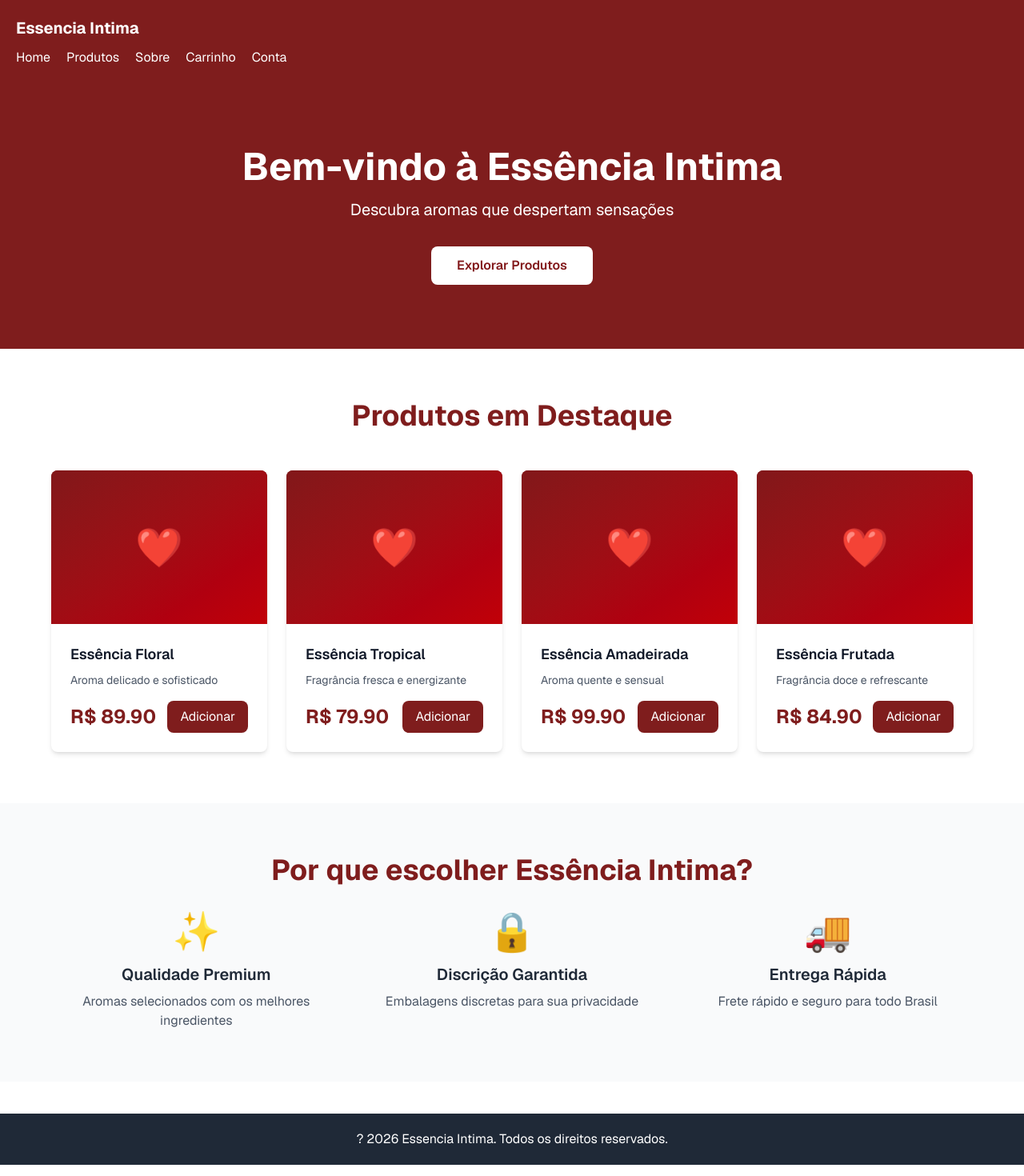
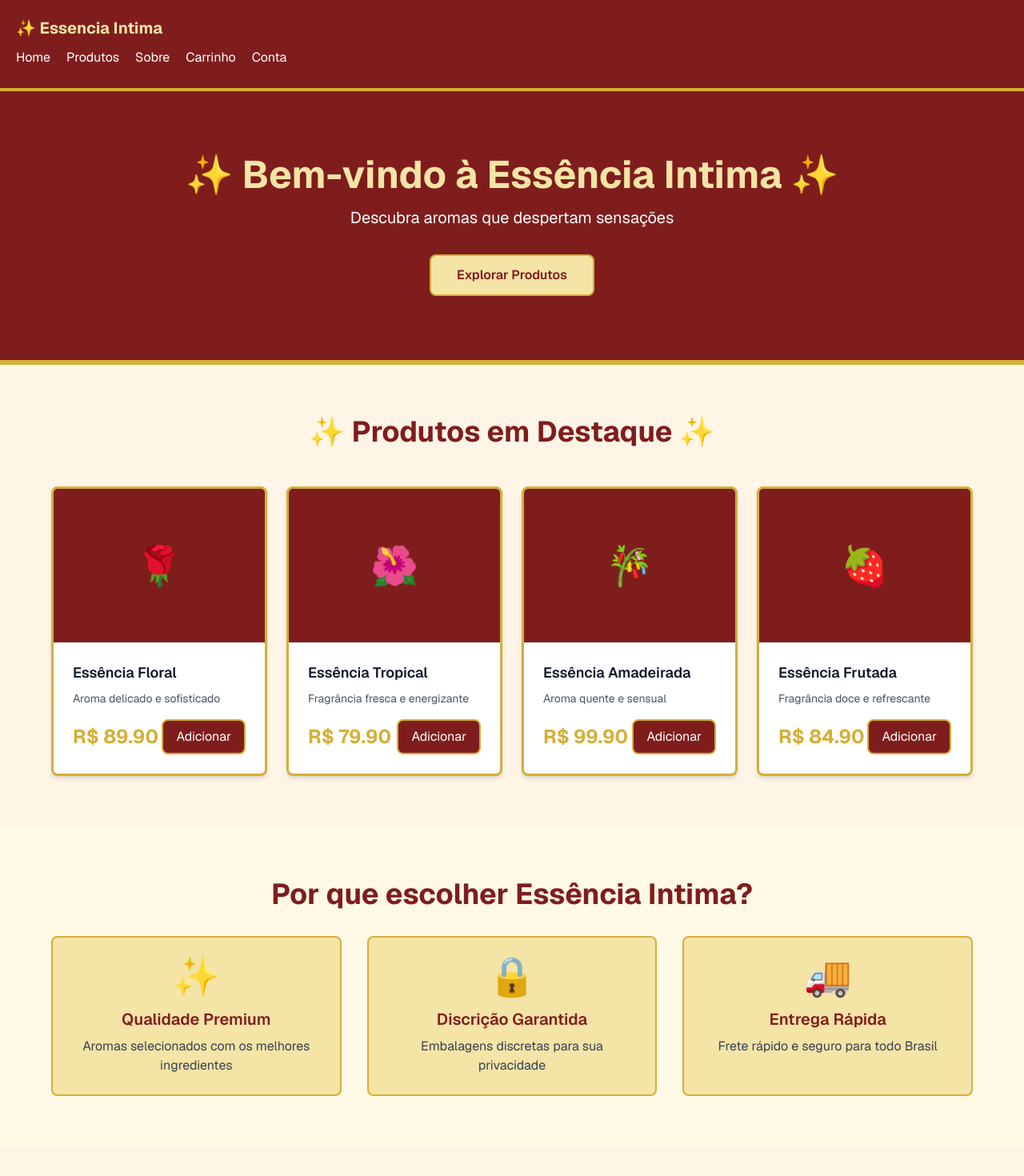
Before and after one commit to HoTnIcE10/Essencia-Intima-Oficial, a Next.js app: page / in a window 1280 px wide. Shown: the top 1470 px of the page at 80% size. Built offline with nearby package versions, Linux system fonts and the light colour scheme.

Commit message:
Atualzção visual

```diff
--- a/app/carrinho/page.tsx
+++ b/app/carrinho/page.tsx
@@ -33,10 +33,10 @@ export default function Carrinho() {
   }
 
   return (
-    <div className="w-full px-4 py-8">
+    <div className="w-full px-4 py-8" style={{ backgroundColor: "#fef5e7", minHeight: "100vh" }}>
       <div className="max-w-2xl mx-auto">
         <h1 className="text-4xl font-bold mb-8" style={{ color: "#7f1d1d" }}>
-          Seu Carrinho
+          🛒 Seu Carrinho 🛒
         </h1>
 
         {items.length === 0 ? (
--- a/app/conta/page.tsx
+++ b/app/conta/page.tsx
@@ -32,7 +32,7 @@ export default function Conta() {
 
   if (!isLoggedIn) {
     return (
-      <div className="w-full px-4 py-8">
+      <div className="w-full px-4 py-8" style={{ backgroundColor: "#fef5e7", minHeight: "100vh" }}>
         <div className="max-w-md mx-auto">
           <div className="bg-white p-8 rounded-lg shadow-md">
             <h1 className="text-3xl font-bold mb-8 text-center" style={{ color: "#7f1d1d" }}>
@@ -92,10 +92,10 @@ export default function Conta() {
   }
 
   return (
-    <div className="w-full px-4 py-8">
+    <div className="w-full px-4 py-8" style={{ backgroundColor: "#fef5e7", minHeight: "100vh" }}>
       <div className="max-w-4xl mx-auto">
         <h1 className="text-4xl font-bold mb-8" style={{ color: "#7f1d1d" }}>
-          Minha Conta
+          👤 Minha Conta 👤
         </h1>
 
         {/* Profile Section */}
--- a/app/globals.css
+++ b/app/globals.css
@@ -1,11 +1,13 @@
 @import "tailwindcss";
 
 :root {
-  --background: #ffffff;
+  --background: #fef5e7;
   --foreground: #1f2937;
   --primary: #7f1d1d;
   --primary-dark: #5a1515;
   --primary-light: #991b1b;
+  --gold: #d4af37;
+  --gold-light: #f4e4a6;
 }
 
 @theme inline {
--- a/app/page.tsx
+++ b/app/page.tsx
@@ -38,14 +38,15 @@ export default function Home() {
       {/* Hero Section */}
       <section
         className="py-20 text-center text-white"
-        style={{ backgroundColor: "#7f1d1d" }}
+        style={{ backgroundColor: "#7f1d1d", borderBottom: "6px solid #d4af37" }}
       >
         <div className="max-w-6xl mx-auto px-4">
-          <h1 className="text-5xl font-bold mb-4">Bem-vindo à Essência Intima</h1>
+          <h1 className="text-5xl font-bold mb-4" style={{ color: "#f4e4a6" }}>✨ Bem-vindo à Essência Intima ✨</h1>
           <p className="text-xl mb-8">Descubra aromas que despertam sensações</p>
           <Link
             href="/produtos"
-            className="inline-block px-8 py-3 bg-white text-red-900 rounded-lg font-semibold hover:opacity-90 transition"
+            className="inline-block px-8 py-3 text-red-900 rounded-lg font-semibold hover:opacity-90 transition border-2"
+            style={{ backgroundColor: "#f4e4a6", borderColor: "#d4af37" }}
           >
             Explorar Produtos
           </Link>
@@ -53,10 +54,10 @@ export default function Home() {
       </section>
 
       {/* Featured Products */}
-      <section className="py-16 px-4">
+      <section className="py-16 px-4" style={{ backgroundColor: "#fef5e7" }}>
         <div className="max-w-6xl mx-auto">
           <h2 className="text-4xl font-bold mb-12 text-center" style={{ color: "#7f1d1d" }}>
-            Produtos em Destaque
+            ✨ Produtos em Destaque ✨
           </h2>
           <div className="grid grid-cols-1 md:grid-cols-2 lg:grid-cols-4 gap-6">
             {featuredProducts.map((product) => (
@@ -67,26 +68,26 @@ export default function Home() {
       </section>
 
       {/* About Section */}
-      <section className="py-16 px-4 bg-gray-50">
+      <section className="py-16 px-4" style={{ backgroundColor: "#fff9e6" }}>
         <div className="max-w-6xl mx-auto">
           <h2 className="text-4xl font-bold mb-8 text-center" style={{ color: "#7f1d1d" }}>
             Por que escolher Essência Intima?
           </h2>
           <div className="grid grid-cols-1 md:grid-cols-3 gap-8">
-            <div className="text-center">
+            <div className="text-center p-6 rounded-lg" style={{ backgroundColor: "#f4e4a6", border: "2px solid #d4af37" }}>
               <div className="text-5xl mb-4">✨</div>
-              <h3 className="text-xl font-semibold mb-2">Qualidade Premium</h3>
-              <p className="text-gray-600">Aromas selecionados com os melhores ingredientes</p>
+              <h3 className="text-xl font-semibold mb-2" style={{ color: "#7f1d1d" }}>Qualidade Premium</h3>
+              <p className="text-gray-700">Aromas selecionados com os melhores ingredientes</p>
             </div>
-            <div className="text-center">
+            <div className="text-center p-6 rounded-lg" style={{ backgroundColor: "#f4e4a6", border: "2px solid #d4af37" }}>
               <div className="text-5xl mb-4">🔒</div>
-              <h3 className="text-xl font-semibold mb-2">Discrição Garantida</h3>
-              <p className="text-gray-600">Embalagens discretas para sua privacidade</p>
+              <h3 className="text-xl font-semibold mb-2" style={{ color: "#7f1d1d" }}>Discrição Garantida</h3>
+              <p className="text-gray-700">Embalagens discretas para sua privacidade</p>
             </div>
-            <div className="text-center">
+            <div className="text-center p-6 rounded-lg" style={{ backgroundColor: "#f4e4a6", border: "2px solid #d4af37" }}>
               <div className="text-5xl mb-4">🚚</div>
-              <h3 className="text-xl font-semibold mb-2">Entrega Rápida</h3>
-              <p className="text-gray-600">Frete rápido e seguro para todo Brasil</p>
+              <h3 className="text-xl font-semibold mb-2" style={{ color: "#7f1d1d" }}>Entrega Rápida</h3>
+              <p className="text-gray-700">Frete rápido e seguro para todo Brasil</p>
             </div>
           </div>
         </div>
--- a/app/produtos/page.tsx
+++ b/app/produtos/page.tsx
@@ -75,8 +75,8 @@ export default function Produtos() {
         </h1>
 
         {/* Filter */}
-        <div className="mb-8 p-6 bg-gray-50 rounded-lg">
-          <label className="block text-lg font-semibold mb-4">Filtrar por Preço</label>
+        <div className=\"mb-8 p-6 rounded-lg\" style={{ backgroundColor: \"#f4e4a6\", border: \"2px solid #d4af37\" }}>
+          <label className=\"block text-lg font-semibold mb-4\" style={{ color: \"#7f1d1d\" }}>Filtrar por Preço</label>
           <div className="flex items-center gap-4">
             <input
               type="range"
--- a/app/sobre/page.tsx
+++ b/app/sobre/page.tsx
@@ -1,9 +1,9 @@
 export default function Sobre() {
   return (
-    <div className="w-full px-4 py-8">
+    <div className="w-full px-4 py-8" style={{ backgroundColor: "#fef5e7", minHeight: "100vh" }}>
       <div className="max-w-4xl mx-auto">
         <h1 className="text-4xl font-bold mb-8" style={{ color: "#7f1d1d" }}>
-          Sobre Essência Intima
+          ✨ Sobre Essência Intima ✨
         </h1>
 
         {/* Mission Section */}
--- a/src/components/CheckoutButton.tsx
+++ b/src/components/CheckoutButton.tsx
@@ -42,8 +42,8 @@ export function CheckoutButton({ items }: any) {
     <button
       onClick={handleCheckout}
       disabled={isLoading || items.length === 0}
-      className="w-full px-6 py-3 text-white rounded-lg font-semibold hover:opacity-90 transition disabled:opacity-50"
-      style={{ backgroundColor: "#7f1d1d" }}
+      className="w-full px-6 py-3 text-white rounded-lg font-semibold hover:opacity-90 transition disabled:opacity-50 border-2"
+      style={{ backgroundColor: "#7f1d1d", borderColor: "#d4af37" }}
     >
       {isLoading ? "Processando..." : "Ir para Pagamento"}
     </button>
--- a/src/components/Layout.tsx
+++ b/src/components/Layout.tsx
@@ -4,17 +4,17 @@ import Link from 'next/link'
 
 export function Header() {
   return (
-    <header style={{backgroundColor: '#7f1d1d', color: 'white', padding: '20px'}}>
+    <header style={{backgroundColor: '#7f1d1d', color: 'white', padding: '20px', borderBottom: '4px solid #d4af37'}}>
       <div style={{maxWidth: '1280px', margin: '0 auto'}}>
         <Link href="/">
-          <span style={{fontSize: '20px', fontWeight: 'bold'}}>Essencia Intima</span>
+          <span style={{fontSize: '20px', fontWeight: 'bold', color: '#f4e4a6'}}>✨ Essencia Intima</span>
         </Link>
         <nav style={{marginTop: '10px', display: 'flex', gap: '20px'}}>
-          <Link href="/">Home</Link>
-          <Link href="/produtos">Produtos</Link>
-          <Link href="/sobre">Sobre</Link>
-          <Link href="/carrinho">Carrinho</Link>
-          <Link href="/conta">Conta</Link>
+          <Link href="/" style={{transition: 'color 0.3s', borderBottom: '2px solid transparent', paddingBottom: '4px'}}>Home</Link>
+          <Link href="/produtos" style={{transition: 'color 0.3s', borderBottom: '2px solid transparent', paddingBottom: '4px'}}>Produtos</Link>
+          <Link href="/sobre" style={{transition: 'color 0.3s', borderBottom: '2px solid transparent', paddingBottom: '4px'}}>Sobre</Link>
+          <Link href="/carrinho" style={{transition: 'color 0.3s', borderBottom: '2px solid transparent', paddingBottom: '4px'}}>Carrinho</Link>
+          <Link href="/conta" style={{transition: 'color 0.3s', borderBottom: '2px solid transparent', paddingBottom: '4px'}}>Conta</Link>
         </nav>
       </div>
     </header>
@@ -23,9 +23,10 @@ export function Header() {
 
 export function Footer() {
   return (
-    <footer style={{backgroundColor: '#1f2937', color: 'white', padding: '20px', marginTop: '40px'}}>
+    <footer style={{backgroundColor: '#7f1d1d', color: 'white', padding: '40px 20px', marginTop: '40px', borderTop: '4px solid #d4af37'}}>
       <div style={{maxWidth: '1280px', margin: '0 auto', textAlign: 'center'}}>
-        <p>? 2026 Essencia Intima. Todos os direitos reservados.</p>
+        <p>✨ 2026 Essencia Intima. Todos os direitos reservados. ✨</p>
+        <p style={{color: '#f4e4a6', marginTop: '10px', fontSize: '14px'}}>Discrição, qualidade e conforto</p>
       </div>
     </footer>
   )
--- a/src/components/ProductCard.tsx
+++ b/src/components/ProductCard.tsx
@@ -28,12 +28,12 @@ export function ProductCard({ product }: any) {
   }
 
   return (
-    <div className="bg-white rounded-lg shadow-md overflow-hidden hover:shadow-lg transition-shadow">
+    <div className="bg-white rounded-lg shadow-md overflow-hidden hover:shadow-lg transition-all" style={{ border: "3px solid #d4af37" }}>
       <div
-        className="h-48 bg-gradient-to-br from-red-900 to-red-700 flex items-center justify-center"
+        className="h-48 bg-gradient-to-br flex items-center justify-center text-5xl"
         style={{ backgroundColor: "#7f1d1d" }}
       >
-        <span className="text-5xl">❤️</span>
+        {product.image || "❤️"}
       </div>
       <div className="p-6">
         <h3 className="text-lg font-semibold text-gray-900 mb-2">
@@ -41,14 +41,14 @@ export function ProductCard({ product }: any) {
         </h3>
         <p className="text-gray-600 text-sm mb-4">{product.description}</p>
         <div className="flex justify-between items-center">
-          <span className="text-2xl font-bold" style={{ color: "#7f1d1d" }}>
+          <span className="text-2xl font-bold" style={{ color: "#d4af37" }}>
             R$ {product.price.toFixed(2)}
           </span>
           <button
             onClick={handleAddToCart}
             disabled={isAdding}
-            className="px-4 py-2 text-white rounded-lg hover:opacity-90 transition"
-            style={{ backgroundColor: "#7f1d1d" }}
+            className="px-4 py-2 text-white rounded-lg hover:opacity-90 transition border-2"
+            style={{ backgroundColor: "#7f1d1d", borderColor: "#d4af37" }}
           >
             {isAdding ? "..." : "Adicionar"}
           </button>
```
